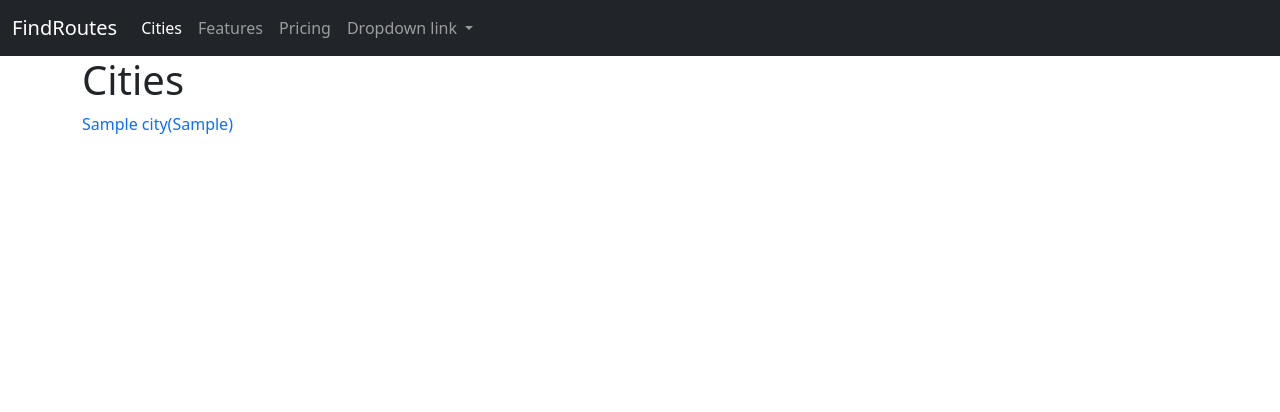
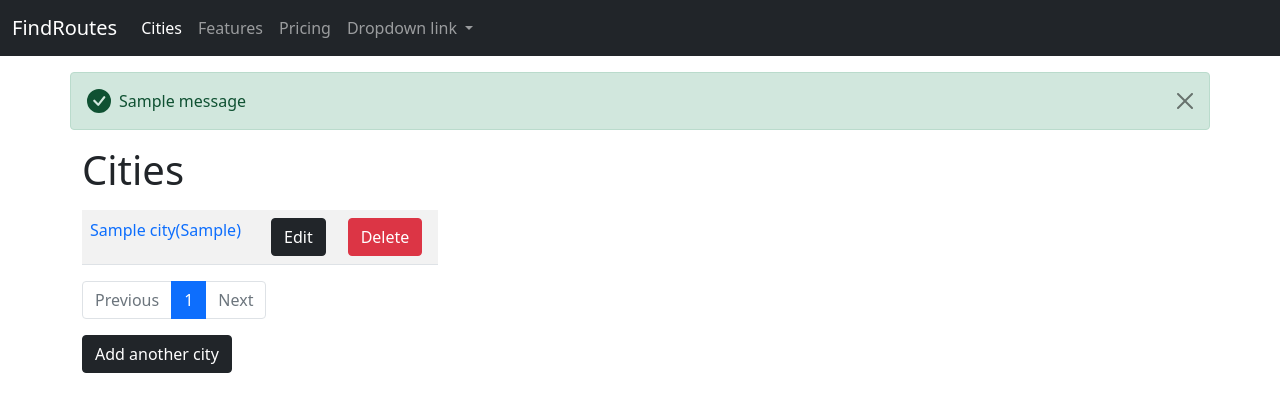
Before and after one commit to selezenart/routes_api, a Django app: page /cities/ in a window 1280 px wide. Shown: the top 412 px of the page. Run offline with Django 3.2, Linux system fonts and the light colour scheme; tables that the repository leaves empty hold one stand-in row (values such as "Sample post"); one stand-in notice (Sample message) is shown.

Commit message:
added info messages

```diff
--- a/src/cities/templates/cities/home.html
+++ b/src/cities/templates/cities/home.html
@@ -4,11 +4,49 @@
 {% block content %}
 <h1>Cities</h1>
 <div class="row">
-    <div class="col-md">
-        {% for object in objects_list %}
-        <p><a href="{% url 'cities:details' pk=object.pk%}" style="text-decoration:none;">{{object.name}}({{object.country}})</a>
-        </p>
-        {% endfor %}
+    <div class="col-md-4 my-2">
+        <table class="table table-striped">
+            {% for object in page_obj %}
+            <tr>
+                <td><a href="{% url 'cities:details' pk=object.pk%}" style="text-decoration:none;">{{object.name}}({{object.country}})</a>
+                </td>
+                <td><a href="{% url 'cities:update' pk=object.pk%}" style="text-decoration:none;">
+                    <button type="submit" class="btn btn-dark">Edit</button>
+                </a></td>
+                <td><a href="{% url 'cities:delete' pk=object.pk%}" style="text-decoration:none;">
+                    <button type="submit" class="btn btn-danger">Delete</button>
+                </a></td>
+            </tr>
+            {% endfor %}
+        </table>
+        <nav aria-label="...">
+            <ul class="pagination">
+                {% if page_obj.has_previous %}
+                <li class="page-item">
+                    <a class="page-link" href="?page={{ page_obj.previous_page_number }}">Previous</a>
+                </li>
+                {% else %}
+                <li class="page-item disabled">
+                    <span class="page-link">Previous</span>
+                </li>
+                {% endif %}
+                {% for page in page_obj.paginator.page_range %}
+                <li class="page-item {% ifequal page page_obj.number %} active {% endifequal %}" aria-current="page">
+                    <a class="page-link" href="?page={{page}}">{{page}}</a>
+                </li>
+                {% endfor %}
+                {% if page_obj.has_next %}
+                <li class="page-item">
+                    <a class="page-link" href="?page={{ page_obj.next_page_number }}">Next</a>
+                </li>
+                {% else %}
+                <li class="page-item disabled">
+                    <span class="page-link">Next</span>
+                </li>
+                {% endif %}
+            </ul>
+        </nav>
+        <a href="{% url 'cities:create'%}" class="btn btn-dark"> Add another city </a>
     </div>
 </div>
 {% endblock %}
--- a/src/cities/urls.py
+++ b/src/cities/urls.py
@@ -3,7 +3,8 @@ from django.urls import path
 from cities.views import *
 
 urlpatterns = [
-    path('', home, name='home'),
+    #path('', home, name='home'),
+    path('', CityListView.as_view(), name='home'),
     path('details/<int:pk>/', CityDetailView.as_view(), name='details'),
     path('add/', CityCreateView.as_view(), name='create'),
     path('edit/<int:pk>', CityUpdateView.as_view(), name='update'),
--- a/src/cities/views.py
+++ b/src/cities/views.py
@@ -1,12 +1,17 @@
+from django.contrib import messages
+from django.contrib.messages.views import SuccessMessageMixin
+from django.core.paginator import Paginator
+from django.db import IntegrityError
+from django.http import HttpResponse
 from django.shortcuts import render
 from django.urls import reverse_lazy
-from django.views.generic import DetailView, CreateView, UpdateView, DeleteView
+from django.views.generic import DetailView, CreateView, UpdateView, DeleteView, ListView
 
 from cities.froms import CityForm
 from cities.models import City
 
 __all__ = (
-    'home', 'CityDetailView', 'CityCreateView', 'CityUpdateView', 'CityDeleteView',
+    'home', 'CityDetailView', 'CityCreateView', 'CityUpdateView', 'CityDeleteView','CityListView',
 )
 
 
@@ -17,7 +22,10 @@ def home(request):
             form.save()
     form = CityForm()
     qs = City.objects.all()
-    context = {'objects_list': qs, 'form': form}
+    paginator = Paginator(qs, 5)
+    page_number = request.GET.get('page')
+    page_obj = paginator.get_page(page_number)
+    context = {'page_obj': page_obj, 'form': form}
     return render(request, 'cities/home.html', context)
 
 
@@ -26,21 +34,35 @@ class CityDetailView(DetailView):
     template_name = "cities/details.html"
 
 
-class CityCreateView(CreateView):
+class CityCreateView(SuccessMessageMixin, CreateView):
     model = City
     form_class = CityForm
     template_name = "cities/create.html"
     success_url = reverse_lazy('cities:home')
+    success_message = "City was successfully added!"
 
 
-class CityUpdateView(UpdateView):
+
+class CityUpdateView(SuccessMessageMixin, UpdateView):
     model = City
     form_class = CityForm
     template_name = "cities/update.html"
     success_url = reverse_lazy('cities:home')
+    success_message = "City was successfully edited!"
 
 
-class CityDeleteView(DeleteView):
+class CityDeleteView(SuccessMessageMixin, DeleteView):
     model = City
     template_name = "cities/delete.html"
     success_url = reverse_lazy('cities:home')
+    success_message = "City was successfully deleted!"
+
+    def delete(self, request, *args, **kwargs):
+        messages.success(self.request, self.success_message)
+        return super(CityDeleteView, self).delete(request, *args, **kwargs)
+
+
+class CityListView(ListView):
+    model = City
+    paginate_by = 5
+    template_name = "cities/home.html"
--- a/src/templates/base.html
+++ b/src/templates/base.html
@@ -1,27 +1,42 @@
 {% url 'cities:home' as cities_home_url%}
 <!doctype html>
 <html lang="en">
+<svg xmlns="http://www.w3.org/2000/svg" style="display: none;">
+    <symbol id="check-circle-fill" fill="currentColor" viewBox="0 0 16 16">
+        <path d="M16 8A8 8 0 1 1 0 8a8 8 0 0 1 16 0zm-3.97-3.03a.75.75 0 0 0-1.08.022L7.477 9.417 5.384 7.323a.75.75 0 0 0-1.06 1.06L6.97 11.03a.75.75 0 0 0 1.079-.02l3.992-4.99a.75.75 0 0 0-.01-1.05z"/>
+    </symbol>
+    <symbol id="info-fill" fill="currentColor" viewBox="0 0 16 16">
+        <path d="M8 16A8 8 0 1 0 8 0a8 8 0 0 0 0 16zm.93-9.412-1 4.705c-.07.34.029.533.304.533.194 0 .487-.07.686-.246l-.088.416c-.287.346-.92.598-1.465.598-.703 0-1.002-.422-.808-1.319l.738-3.468c.064-.293.006-.399-.287-.47l-.451-.081.082-.381 2.29-.287zM8 5.5a1 1 0 1 1 0-2 1 1 0 0 1 0 2z"/>
+    </symbol>
+    <symbol id="exclamation-triangle-fill" fill="currentColor" viewBox="0 0 16 16">
+        <path d="M8.982 1.566a1.13 1.13 0 0 0-1.96 0L.165 13.233c-.457.778.091 1.767.98 1.767h13.713c.889 0 1.438-.99.98-1.767L8.982 1.566zM8 5c.535 0 .954.462.9.995l-.35 3.507a.552.552 0 0 1-1.1 0L7.1 5.995A.905.905 0 0 1 8 5zm.002 6a1 1 0 1 1 0 2 1 1 0 0 1 0-2z"/>
+    </symbol>
+</svg>
 <head>
     <!-- Required meta tags -->
     <meta charset="utf-8">
     <meta name="viewport" content="width=device-width, initial-scale=1">
 
     <!-- Bootstrap CSS -->
-    <link href="https://cdn.jsdelivr.net/npm/bootstrap@5.1.3/dist/css/bootstrap.min.css" rel="stylesheet" integrity="sha384-1BmE4kWBq78iYhFldvKuhfTAU6auU8tT94WrHftjDbrCEXSU1oBoqyl2QvZ6jIW3" crossorigin="anonymous">
+    <link href="https://cdn.jsdelivr.net/npm/bootstrap@5.1.3/dist/css/bootstrap.min.css" rel="stylesheet"
+          integrity="sha384-1BmE4kWBq78iYhFldvKuhfTAU6auU8tT94WrHftjDbrCEXSU1oBoqyl2QvZ6jIW3" crossorigin="anonymous">
 
     <title>{% block title %}{% endblock %}</title>
 </head>
 <body>
+
 <nav class="navbar navbar-expand-lg navbar-dark bg-dark">
     <div class="container-fluid">
         <a class="navbar-brand" href="{% url 'home'%}">FindRoutes</a>
-            <button class="navbar-toggler" type="button" data-bs-toggle="collapse" data-bs-target="#navbarNavDropdown" aria-controls="navbarNavDropdown" aria-expanded="false" aria-label="Toggle navigation">
+        <button class="navbar-toggler" type="button" data-bs-toggle="collapse" data-bs-target="#navbarNavDropdown"
+                aria-controls="navbarNavDropdown" aria-expanded="false" aria-label="Toggle navigation">
             <span class="navbar-toggler-icon"></span>
         </button>
         <div class="collapse navbar-collapse" id="navbarNavDropdown">
             <ul class="navbar-nav">
                 <li class="nav-item">
-                        <a class="nav-link {% if request.path == cities_home_url %}  active{% endif %}" href="{% url 'cities:home'%}">Cities</a>
+                    <a class="nav-link {% if request.path == cities_home_url %}  active{% endif %}"
+                       href="{% url 'cities:home'%}">Cities</a>
                 </li>
                 <li class="nav-item">
                     <a class="nav-link" href="#">Features</a>
@@ -30,7 +45,8 @@
                     <a class="nav-link" href="#">Pricing</a>
                 </li>
                 <li class="nav-item dropdown">
-                        <a class="nav-link dropdown-toggle" href="#" id="navbarDropdownMenuLink" role="button" data-bs-toggle="dropdown" aria-expanded="false">
+                    <a class="nav-link dropdown-toggle" href="#" id="navbarDropdownMenuLink" role="button"
+                       data-bs-toggle="dropdown" aria-expanded="false">
                         Dropdown link
                     </a>
                     <ul class="dropdown-menu" aria-labelledby="navbarDropdownMenuLink">
@@ -43,7 +59,58 @@
         </div>
     </div>
 </nav>
+<div class="container">
+    <div class="row">
+        <div class="col-md-8 mx-auto my-2"></div>
+        {% for error in form.non_field_errors %}
+<div class="alert alert-warning d-flex align-items-center alert-dismissible fade show" role="alert">
+            <svg class="bi flex-shrink-0 me-2" width="24" height="24" role="img" aria-label="Warning:">
+                <use xlink:href="#exclamation-triangle-fill"/>
+            </svg>
+            <div>
+                {{error}}
+                <button type="button" class="btn-close" data-bs-dismiss="alert" aria-label="Close"></button>
+            </div>
+        </div>
+{% endfor %}
 
+        {% if messages %}
+        {% for message in messages %}
+        {% if message.level == DEFAULT_MESSAGE_LEVELS.ERROR %}Important:
+        <div class="alert alert-danger d-flex align-items-center alert-dismissible fade show" role="alert">
+            <svg class="bi flex-shrink-0 me-2" width="24" height="24" role="img" aria-label="Danger:">
+                <use xlink:href="#exclamation-triangle-fill"/>
+            </svg>
+            <div>
+                {{message}}
+                <button type="button" class="btn-close" data-bs-dismiss="alert" aria-label="Close"></button>
+            </div>
+        </div>
+        {% elif message.level == DEFAULT_MESSAGE_LEVELS.SUCCESS %}
+        <div class="alert alert-success d-flex align-items-center alert-dismissible fade show" role="alert">
+            <svg class="bi flex-shrink-0 me-2" width="24" height="24" role="img" aria-label="Success:">
+                <use xlink:href="#check-circle-fill"/>
+            </svg>
+            <div>
+                {{message}}
+                <button type="button" class="btn-close" data-bs-dismiss="alert" aria-label="Close"></button>
+            </div>
+        </div>
+        {% else %}
+        <div class="alert alert-warning d-flex align-items-center alert-dismissible fade show" role="alert">
+            <svg class="bi flex-shrink-0 me-2" width="24" height="24" role="img" aria-label="Warning:">
+                <use xlink:href="#exclamation-triangle-fill"/>
+            </svg>
+            <div>
+                {{message}}
+                <button type="button" class="btn-close" data-bs-dismiss="alert" aria-label="Close"></button>
+            </div>
+        </div>
+        {% endif %}
+        {% endfor %}
+        {% endif %}
+    </div>
+</div>
 <div class="container">
     {% block content %}
     {% endblock %}
@@ -51,7 +118,9 @@
 <!-- Optional JavaScript; choose one of the two! -->
 
 <!-- Option 1: Bootstrap Bundle with Popper -->
-    <script src="https://cdn.jsdelivr.net/npm/bootstrap@5.1.3/dist/js/bootstrap.bundle.min.js" integrity="sha384-ka7Sk0Gln4gmtz2MlQnikT1wXgYsOg+OMhuP+IlRH9sENBO0LRn5q+8nbTov4+1p" crossorigin="anonymous"></script>
+<script src="https://cdn.jsdelivr.net/npm/bootstrap@5.1.3/dist/js/bootstrap.bundle.min.js"
+        integrity="sha384-ka7Sk0Gln4gmtz2MlQnikT1wXgYsOg+OMhuP+IlRH9sENBO0LRn5q+8nbTov4+1p"
+        crossorigin="anonymous"></script>
 
 <!-- Option 2: Separate Popper and Bootstrap JS -->
 <!--
```
Also changed, not shown: src/cities/templates/cities/create.html (+17 -1 lines). Lines whose indentation alone changed are shown as unchanged.
